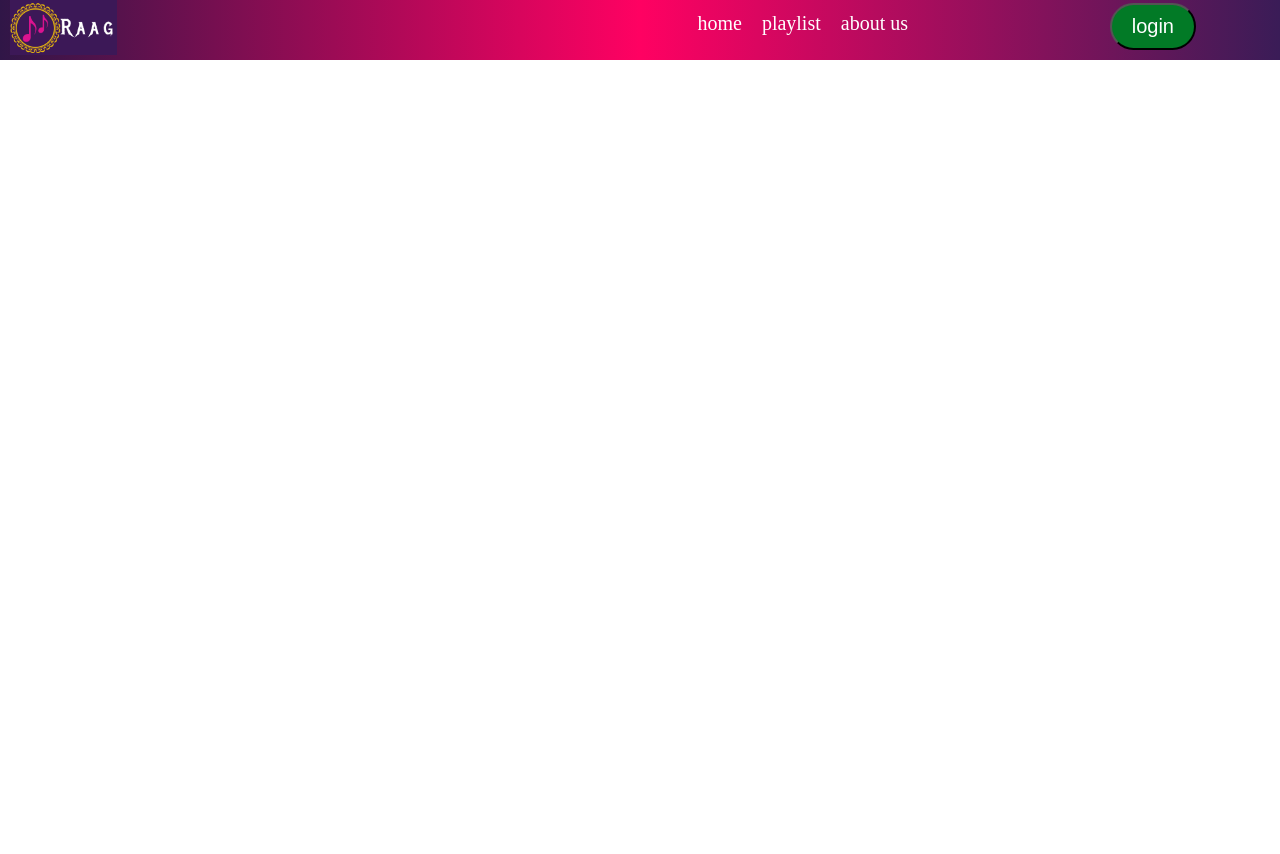
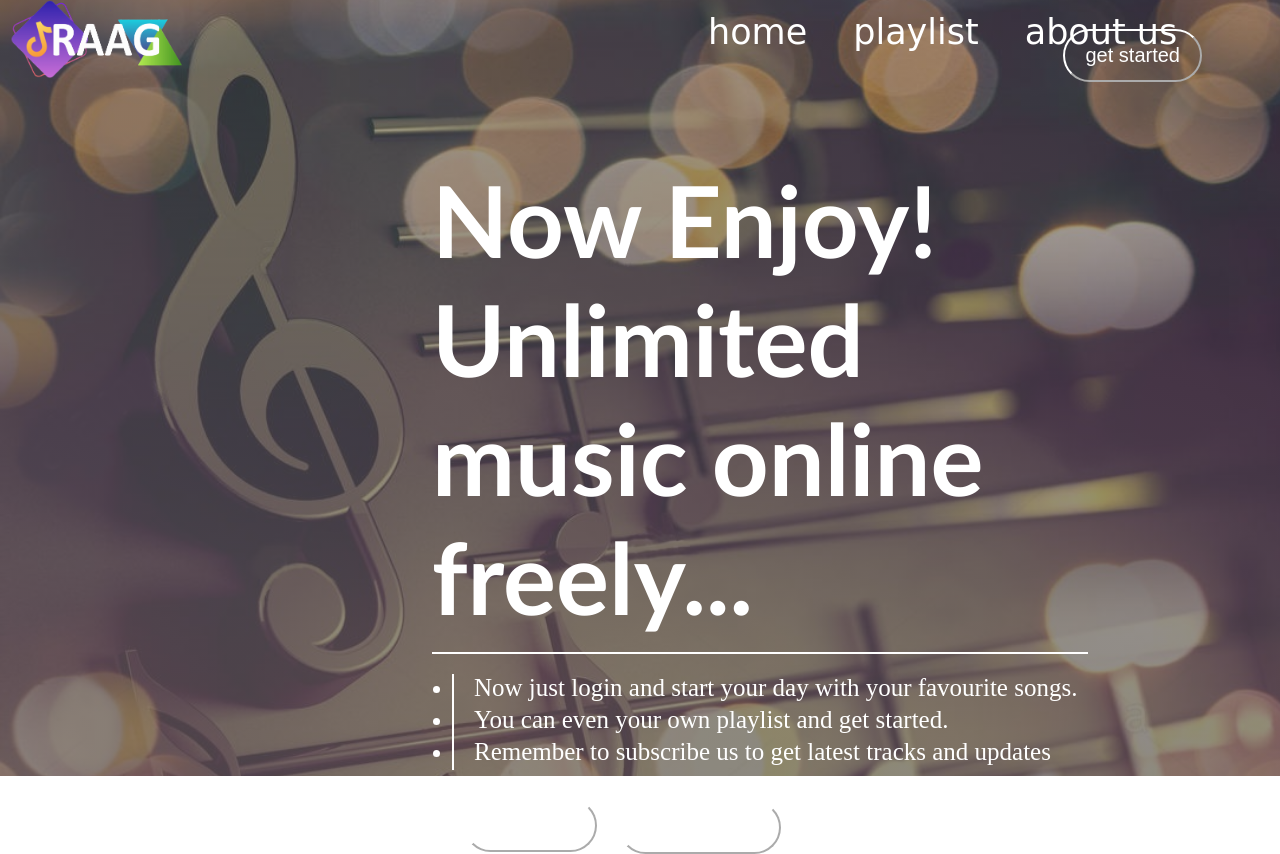
Before and after one commit to sushmita24680/PHP-project, a PHP site: page /homepage.php in a window 1280 px wide; the page is wider, and only the part inside the window is pictured. Before the commit the page ends 60 px from the top of that part, so only its background shows below. Run offline with PHP 8.4, Linux system fonts and the light colour scheme.

Commit message:
Updated home page
By adding picture and buttons

```diff
--- a/home/homepage.php
+++ b/home/homepage.php
@@ -10,16 +10,38 @@
     <title>Raag lyrics</title>
   </head>
   <body>
+
+  <div class="main">
+
   <header>
-  <li style="list-style:none;" class="nav1">
-  <ul> <img src="70a36980d5c84b66898f56109051a4a4.png" style="height:55px;padding-left:10px;"/>
-  </ul>
-  <ul><div class="nav2"><li><ul>home</ul>
-  <ul> playlist</ul>
-  <ul>about us </ul></li></div></ul>
+  <ul style="list-style:none;" class="nav1">
+  <li> <img src="RAAGLOGO.png" style="height:78px;padding-left:10px;"/>
+  </li>
+  <li><div class="nav2"><ul><li><a href="#">home</a></li>
+  <li><a href="#"> playlist</a></li>
+  <li><a href="#">about us</a> </li></ul></div></li>
 
-  <ul id="login"><button>login</button></ul>
-  </li>
+ <li id="started"><button>get started</button></li>
+
+</ul>
   </header>
-
+  <div id="main-content">
+  <h1 >Now Enjoy! Unlimited music online freely...</h1>
+  <ul><li>Now just login and start your day with your favourite songs.</li>
+  <li>You can even your own playlist and get started.</li>
+  <li>Remember to subscribe us to get latest tracks and updates </li>
+</ul>
+<div class="btn">
+  <div id="btn1">
+    <button>Subscribe</button>
+  </div>
+  <div id="btn2">
+    <button>login / signup</button>
+  </div>
+</div>
+</div>
+  <div id="background">
+</div>
+</div>
+</body>
 </html>
--- a/home/stylesheet.css
+++ b/home/stylesheet.css
@@ -1,45 +1,141 @@
 *{
     margin:0;
     padding: 0;
+
 }
 
 header .nav1{
-        background-image: linear-gradient(to right, rgb(48, 22, 71), rgb(255, 1, 98), rgb(58, 28, 87));
+
     position:fixed;
     color: white;
-    font-size: 20px;
+    font-size: 35px;
+   font-family:cursive;
+}
+
+header ul>li{
+    float: left;
+    padding-right: 46px;
+
+}
+.nav2  ul{
+    list-style: none;
 
 }
 
-header li>ul{
-    float: left;
+.nav2 ul li a{
+    text-decoration:none;
+    color: white;
+}
+
+
+.nav2{
+    padding-left:30rem;
+    padding-top: 12px;
+    padding-bottom: 10px;
+}
+
+.nav2 ul li a:hover {
+    color:rgb(255, 208, 0);
+    font-size: 40px;
+}
+
+.nav2 ul li a:active{
+    color:rgb(255, 208, 0);
+    font-size: 40px;
+    border-bottom: 2px solid rgb(255, 208, 0);
+}
+
+ button{
+    padding:13px;
+    margin-top: -5rem;
+    padding-left: 20px;
     padding-right: 20px;
+    border-radius:30px;
+    background-color:transparent;
+    font-size: 20px;
+    color: white;
+    border-color: white;
+}
+#started{
+    float: right;
+    padding-left: 55rem;
+    margin-right:2rem;
+    margin-top: -1.6em;
+    position: relative;
 
 }
 
-.nav2{
-    padding-left:35rem;
-    padding-top: 12px;
-    list-style: none;
-}
+button:hover{
+    box-shadow: 3px 10px 15px 0px rgb(75, 72, 72);
+    font: weight bold;
 
-#login{
-    float: right;
-    padding-left: 55rem;
-    margin-right:4rem;
-    margin-top: -1em;
-    position: relative;
+   }
 
+   #started button:hover{
+    background:linear-gradient(235deg,rgb(255, 188, 4)30%,rgb(246, 141, 3)70%);
+    border-color: rgb(255, 167, 4);
+   }
+  #background {
+    width:96em; height:48.5em;
+    background:linear-gradient(15deg,rgba(97, 91, 84, 0.726) 20%,rgba(68, 54, 43, 0.479)100%),url("back.jpg") center no-repeat;
+    background-size: cover;
 
 
 }
- button{
-    padding: 10px;
-    margin-top: -5rem;
+#main-content{
+    position:absolute;
+    margin-top: 10rem;
+    margin-left: 27rem;
+    margin-right: 12em;
+}
+
+#main-content h1{
+
+    font-size: 6.2rem;
+    font-family: calibri;
+    color: white;
+    padding-bottom: 1rem;
+    border-bottom: 2px solid white ;
+
+
+}
+
+#main-content ul{
+    font-size: 25px;
+    color: white;
+    list-style-type: disc;
+    margin-left: 20px;
+    margin-top: 20px;
+    padding-left:-10px;
+
+    border-left: 2px solid white;
+}
+
+#main-content ul>li{
     padding-left: 20px;
-    padding-right: 20px;
-    border-radius:90px;
-    background-color: rgb(2, 122, 38);
-    color: white;
-    font-size: 20px;
+    padding-bottom: 4px;
 }
+
+.btn{
+    margin-top: 3rem;
+    margin-left: 2rem;
+    padding-right: 0.2rem ;
+
+}
+
+#btn1 button:hover{
+    background:linear-gradient(15deg,rgb(97, 3, 246)30%,rgb(154, 36, 250)80%);
+   border-color: rgb(82, 47, 139);
+}
+#btn2{
+    margin-top: -3rem;
+    padding-top: 1rem;
+    margin-left: 8rem;
+    padding-left: 1.4rem;
+    border-left:5px solid white;
+}
+
+#btn2 button:hover{
+    background:linear-gradient(135deg,rgb(2, 255, 57)3%,rgb(36, 154, 250)75%);
+   border-color: rgb(97, 241, 186);
+}
```
Also changed, not shown: home/RAAGLOGO.png (added), home/Raag.png (deleted), home/back.jpg (added).
